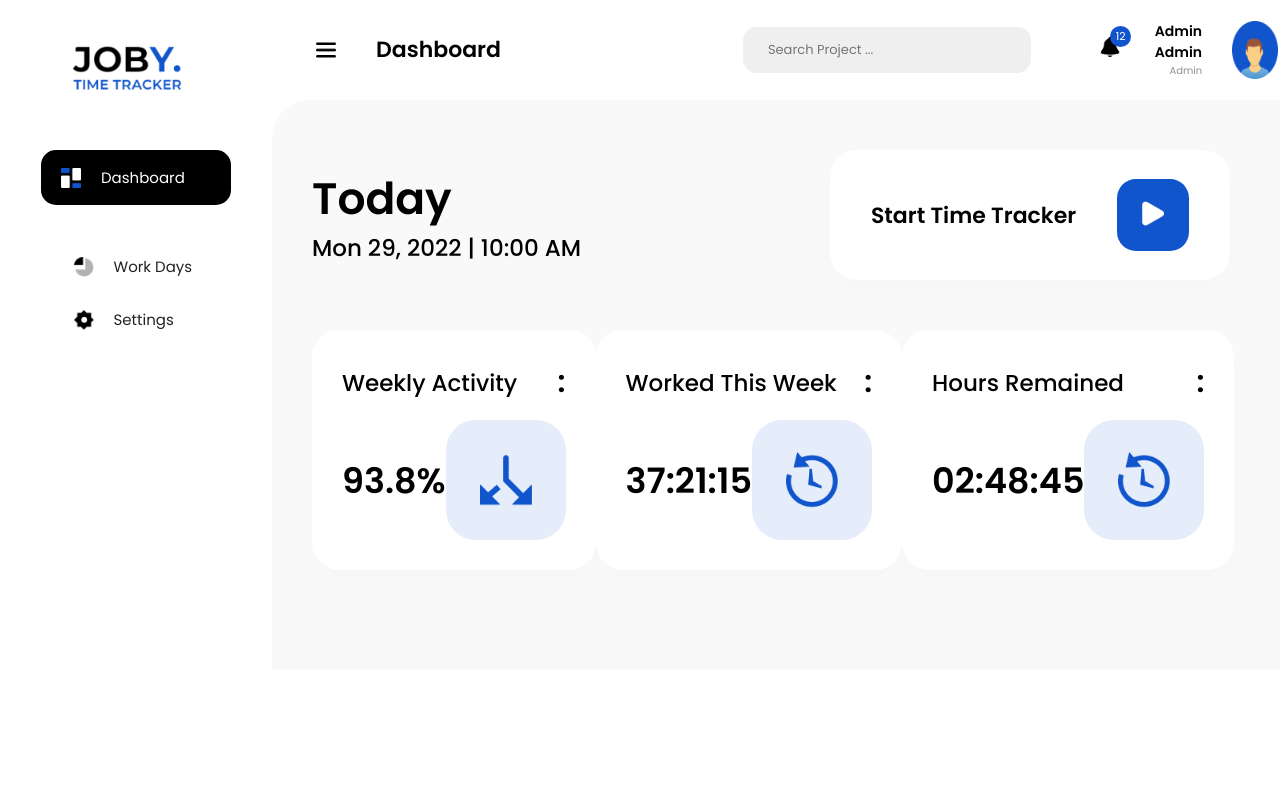
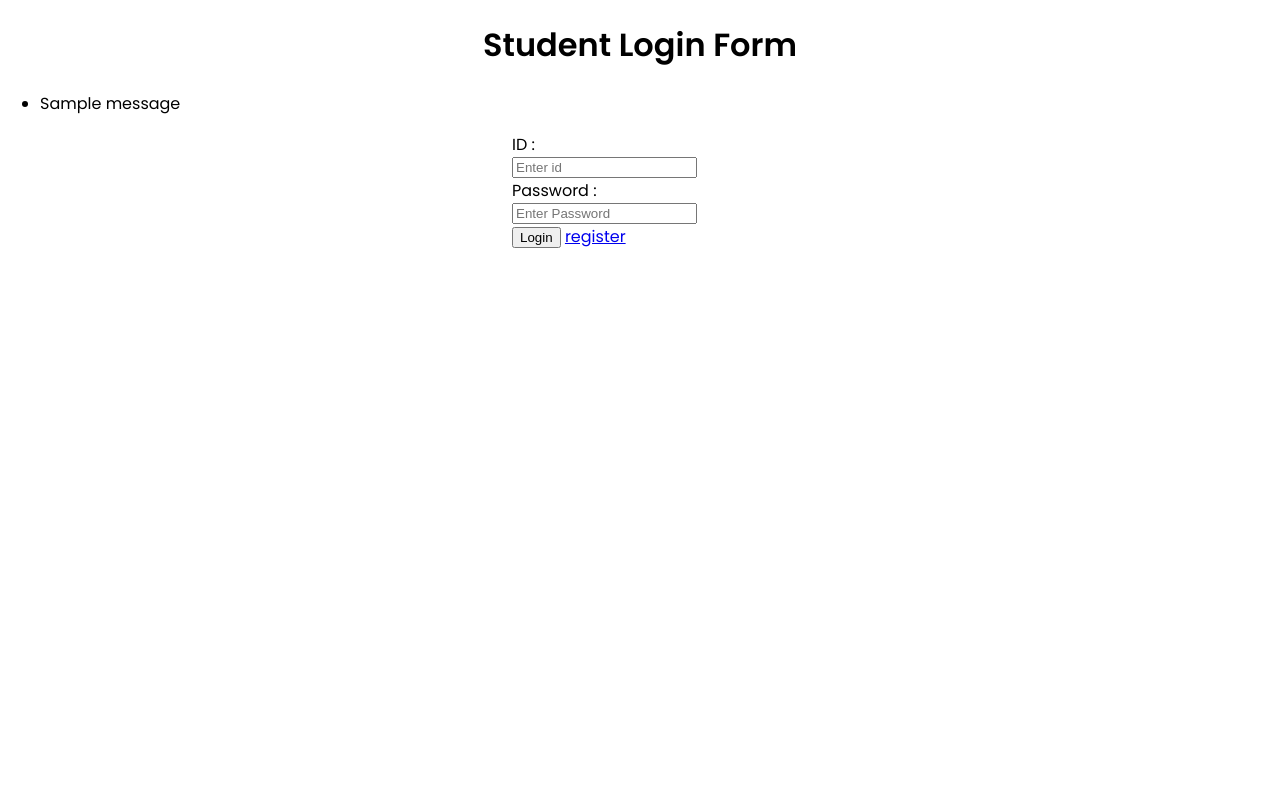
Before and after one commit to parasat00/SoftwareProject, a Flask app: page / in a window 1280 px wide; the page is wider, and only the part inside the window is pictured. Run offline with Flask 2, Linux system fonts and the light colour scheme; one stand-in notice (Sample message) is shown.

Commit message:
regitr login fixed

```diff
--- a/main.py
+++ b/main.py
@@ -1,12 +1,20 @@
-from flask import Flask,render_template
-DIR_STATIC = ''
+from flask import Flask,render_template,url_for
+from flask_sqlalchemy import SQLAlchemy
+from flask_login import LoginManager
+
+DEBUG = True
 app = Flask(__name__)
+app.secret_key = 'multi secret'
+app.config['SQLALCHEMY_DATABASE_URI'] = 'sqlite:///tracker.db'
+app.config['SQLALCHEMY_TRACK_MODIFICATIONS'] = False
+db = SQLAlchemy(app)
+login_manager = LoginManager(app)
 
-@app.route('/')
-def index():
-    return render_template('dashboard.html')
-@app.route('/profile')
-def profile():
-    return render_template('profile.html')
+
+
+
+from views import *
+from models import *
+
 if __name__ == '__main__':
-    app.run(debug=  True)
+    app.run(debug =  DEBUG)
--- a/static/styles/dashboard_style.css
+++ b/static/styles/dashboard_style.css
@@ -210,3 +210,13 @@ nav button img {
  font-size: 30px;
  font-weight: bold;
 }
+h1{
+    text-align: center;
+}
+.container{
+    position: relative;
+    left: 40%;
+}
+input{
+    display: block;
+}
--- a/templates/dashboard.html
+++ b/templates/dashboard.html
@@ -54,10 +54,10 @@
 
   <div class="profile_info">
    <div class="name_profession">
-    <div class="name_surname">Admin Admin</div>
-    <div class="profession">Admin</div>
+    <div class="name_surname">{{ user.name }} {{ user.surname }} </div>
+    <div class="profession">{{ user.profession }}</div>
    </div>
-   <img src="static/images/profile_photo.png" alt="" class="profile_photo">
+   <a href="/profile"><img src="static/images/profile_photo.png" alt="" class="profile_photo"></a>
   </div>
 
  </nav>
@@ -128,7 +128,7 @@
     <div class="text_w_box">
      <div class="bold_txt">02:48:45</div>
      <div class="blue_box">
-      <img src="static/images/second_icon.png" alt="">
+      <img src="./images/second_icon.png" alt="">
      </div>
     </div>
 
--- /dev/null
+++ b/templates/layout.html
@@ -0,0 +1,16 @@
+
+<!DOCTYPE html>
+<html lang="en">
+<head>
+ <meta charset="UTF-8">
+ <meta http-equiv="X-UA-Compatible" content="IE=edge">
+ <meta name="viewport" content="width=device-width, initial-scale=1.0">
+ <title>{% block title %}{% endblock %}</title>
+ <link rel="stylesheet" href="static/styles/dashboard_style.css">
+</head>
+<body>
+    {% block body %}
+    {% endblock %}
+
+</body>
+</html>
--- /dev/null
+++ b/templates/login.html
@@ -0,0 +1,31 @@
+{% extends 'layout.html' %}
+
+{%block title %} Login{% endblock %}
+
+{%block body %}
+<h1> Student Login Form </h1>
+
+{% with messages = get_flashed_messages() %}
+  {% if messages %}
+    <ul class=flashes>
+    {% for message in messages %}
+      <li>{{ message }}</li>
+    {% endfor %}
+    </ul>
+  {% endif %}
+{% endwith %}
+
+
+<form method="POST">
+    <div class="container">
+        <label>ID : </label>
+        <input type="text" placeholder="Enter id" name="id" required>
+        <label>Password : </label>
+        <input type="password" placeholder="Enter Password" name="password" required>
+        <button type="submit">Login</button>
+         <a href="/register"> register </a>
+    </div>
+</form>
+
+
+{% endblock %}
--- /dev/null
+++ b/views.py
@@ -0,0 +1,66 @@
+from flask_login import login_required, login_user, logout_user,current_user
+from main import app,db
+from flask import Flask, flash, redirect,render_template,request
+from models import Employee, load_user
+from werkzeug.security import generate_password_hash, check_password_hash
+
+@app.route('/profile',methods = ['POST','GET'])
+def profile_page():
+    user = current_user
+    return render_template('profile.html',user = user)
+@app.route('/home',methods = ['POST','GET'])
+def home():
+    user = current_user
+    # print(current_user)
+    return render_template('dashboard.html',user = current_user)
+
+@app.route('/',methods = ['POST','GET'])
+def login_page():
+    login_id = request.form.get('id')
+    password = request.form.get('password')
+
+    if login_id and password:
+        user = Employee.query.filter_by(login_id = login_id).first()
+
+        if user and check_password_hash(user.password,password):
+            login_user(user)
+
+            return redirect('/home')
+        else:
+            flash('Password or login is incorrect ')
+
+
+    return render_template('login.html')
+
+
+
+
+
+
+@app.route('/register',methods = ['POST','GET'])
+def register_page():
+    if request.method == 'POST':
+        login_id = request.form.get('id')
+        name = request.form.get('name')
+        password = request.form.get('password')
+        surname = request.form.get('surname')
+        profession = request.form.get('profession')
+
+
+
+        hash_password = generate_password_hash(password)
+        emp = Employee(login_id = login_id,name = name,password = hash_password,surname = surname,profession = profession)
+        db.session.add(emp)
+        db.session.commit()
+        login_user(emp)
+
+
+        return redirect('/home')
+
+
+    return render_template('register.html')
+
+@app.route('/logout',methods = ['POST','GET'])
+@login_required
+def route_page():
+    logout_user()
```
Also changed, not shown: models.py (added, +18 -0 lines), templates/profile.html (+7 -9 lines), templates/register.html (added, +39 -0 lines), forms.py (added), static/js/app.js (added), tracker.db (added), 1 other file.
